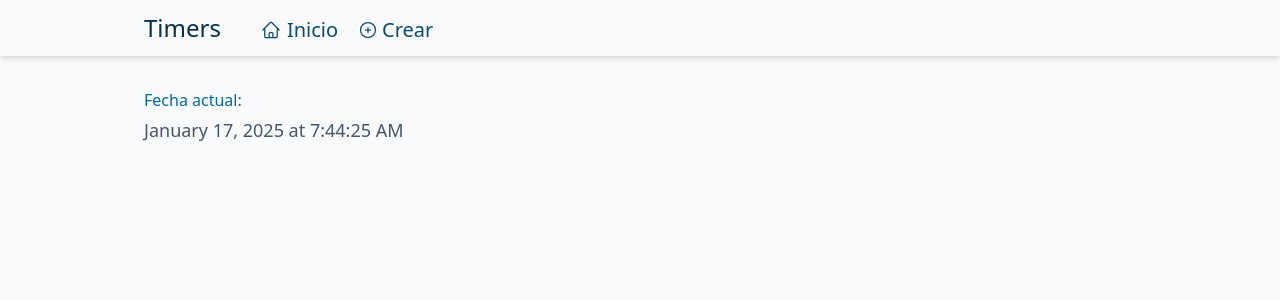
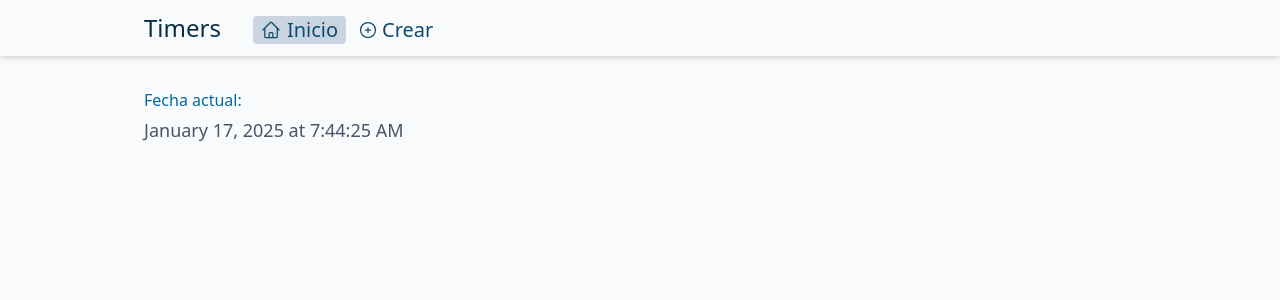
Before and after one commit to franlopezm/countdown, a React (Vite) app: page / in a window 1280 px wide. Shown: the top 300 px of the page. Built offline with nearby package versions, Linux system fonts and the light colour scheme.

Commit message:
feat: Add NavbarItem active color

```diff
--- a/src/Navbar/NavbarItem.tsx
+++ b/src/Navbar/NavbarItem.tsx
@@ -11,10 +11,12 @@ interface NavbarItemProps {
 const NavbarItem = (props: NavbarItemProps) => {
   const { title, icon, to, isActive = false } = props
 
+  const className = isActive ? 'bg-slate-300' : ''
+
   return (
     <RouteLink to={to}>
       <div
-        className="text-xl mr-1 px-2 cursor-pointer flex items-center hover:bg-slate-300 hover:rounded"
+        className={`text-xl mr-1 px-2 cursor-pointer flex items-center rounded hover:bg-slate-300 ${className}`}
       >
         {
           icon && icon
```
